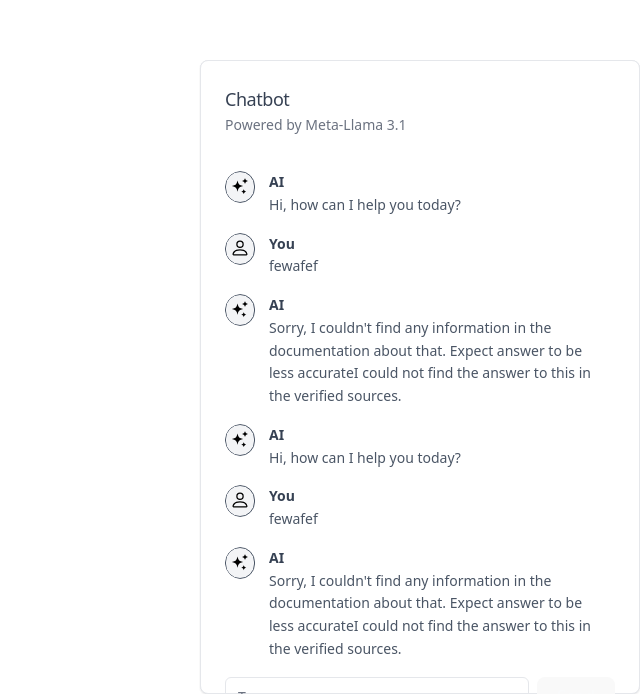
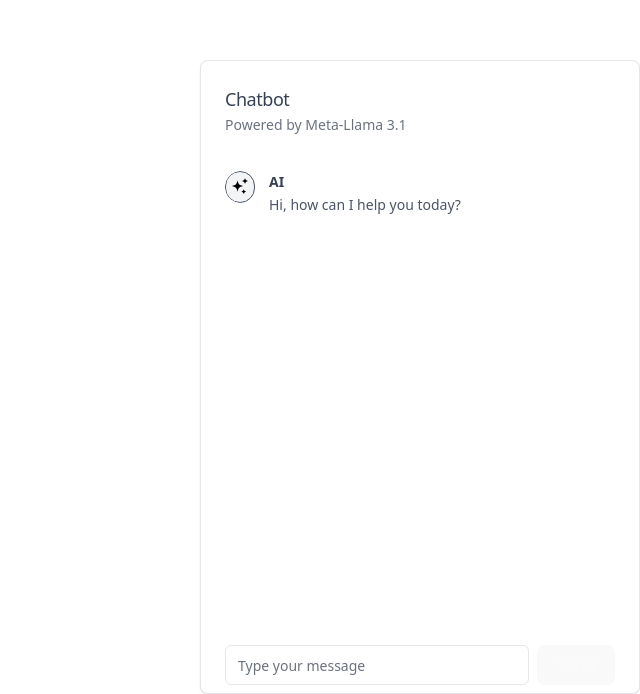
Before and after one commit to lermanDev/shopping_assistant_front, a website built with Vite: page shopping-assistant/chat.html in a window 1280 px wide. Shown: the part 106-800 px from the top of the page, without its empty margins (640-1280 px from the left). Built offline with nearby package versions, Linux system fonts and the light colour scheme.

Commit message:
[MOD] Chat

```diff
--- a/shopping-assistant/chat.html
+++ b/shopping-assistant/chat.html
@@ -5,7 +5,7 @@
   <meta name="viewport" content="width=device-width, initial-scale=1.0" />
   <title>Chat Widget</title>
 </head>
-<body x-data="{ open: false }" class="relative">
+<body class="relative">
 
 <!-- Caja de chat, visible solo si open -->
 <div
@@ -15,7 +15,13 @@
   class="fixed bottom-0 right-0 bg-white p-6 rounded-lg border border-[#e5e7eb] w-[440px] h-[634px] transition-all duration-300"
   x-transition
 >
-  <div style="box-shadow: 0 0 #0000, 0 0 #0000, 0 1px 2px 0 rgb(0 0 0 / 0.05);"
+  <div x-data="{
+    messages: [
+      { sender: 'ai', text: 'Hi, how can I help you today?' }
+    ],
+    newMessage: ''
+  }"
+  style="box-shadow: 0 0 #0000, 0 0 #0000, 0 1px 2px 0 rgb(0 0 0 / 0.05);"
   class="fixed bottom-0 right-0 bg-white p-6 rounded-lg border border-[#e5e7eb] w-[440px] h-[634px]">
 
   <!-- Heading -->
@@ -23,100 +29,58 @@
     <h2 class="text-gray-700 text-lg tracking-tight">Chatbot</h2>
     <p class="text-sm text-[#6b7280] leading-3">Powered by Meta-Llama 3.1</p>
   </div>
+
   <!-- Chat Container -->
-  <div class="pr-4 h-[474px]" style="min-width: 100%; display: table;">
-    <!-- Chat Message AI -->
-    <div class="flex gap-3 my-4 text-gray-600 text-sm flex-1"><span
-        class="relative flex shrink-0 overflow-hidden rounded-full w-8 h-8">
-        <div class="rounded-full bg-gray-100 border p-1"><svg stroke="none" fill="black" stroke-width="1.5"
-            viewBox="0 0 24 24" aria-hidden="true" height="20" width="20" xmlns="http://www.w3.org/2000/svg">
+  <div class="pr-4 h-[474px] overflow-y-auto" x-ref="messagesContainer">
+    <!-- Render Messages -->
+    <template x-for="(message, index) in messages" :key="index">
+      <div class="flex gap-3 my-4 text-gray-600 text-sm flex-1">
+        <span class="relative flex shrink-0 overflow-hidden rounded-full w-8 h-8">
+          <div class="rounded-full bg-gray-100 border p-1">
+            <template x-if="message.sender === 'ai'">
+              <!-- SVG para la IA -->
+              <svg stroke="none" fill="black" stroke-width="1.5" viewBox="0 0 24 24" aria-hidden="true" height="20" width="20" xmlns="http://www.w3.org/2000/svg">
                 <path stroke-linecap="round" stroke-linejoin="round"
                   d="M9.813 15.904L9 18.75l-.813-2.846a4.5 4.5 0 00-3.09-3.09L2.25 12l2.846-.813a4.5 4.5 0 003.09-3.09L9 5.25l.813 2.846a4.5 4.5 0 003.09 3.09L15.75 12l-2.846.813a4.5 4.5 0 00-3.09 3.09zM18.259 8.715L18 9.75l-.259-1.035a3.375 3.375 0 00-2.455-2.456L14.25 6l1.036-.259a3.375 3.375 0 002.455-2.456L18 2.25l.259 1.035a3.375 3.375 0 002.456 2.456L21.75 6l-1.035.259a3.375 3.375 0 00-2.456 2.456zM16.894 20.567L16.5 21.75l-.394-1.183a2.25 2.25 0 00-1.423-1.423L13.5 18.75l1.183-.394a2.25 2.25 0 001.423-1.423l.394-1.183.394 1.183a2.25 2.25 0 001.423 1.423l1.183.394-1.183.394a2.25 2.25 0 00-1.423 1.423z">
                 </path>
-          </svg></div>
+              </svg>
+            </template>
+            <template x-if="message.sender === 'user'">
+              <!-- SVG para el usuario -->
+              <svg stroke="none" fill="black" stroke-width="0" viewBox="0 0 16 16" height="20" width="20" xmlns="http://www.w3.org/2000/svg">
+                <path d="M8 8a3 3 0 1 0 0-6 3 3 0 0 0 0 6Zm2-3a2 2 0 1 1-4 0 2 2 0 0 1 4 0Zm4 8c0 1-1 1-1 1H3s-1 0-1-1 1-4 6-4 6 3 6 4Zm-1-.004c-.001-.246-.154-.986-.832-1.664C11.516 10.68 10.289 10 8 10c-2.29 0-3.516.68-4.168 1.332-.678.678-.83 1.418-.832 1.664h10Z"></path>
+              </svg>
+            </template>
+          </div>
         </span>
-      <p class="leading-relaxed"><span class="block font-bold text-gray-700">AI </span>Hi, how can I help you today?
+        <p class="leading-relaxed">
+          <span class="block font-bold text-gray-700" x-text="message.sender === 'ai' ? 'AI' : 'You'"></span>
+          <span x-text="message.text"></span>
         </p>
       </div>
-
-    <!--  User Chat Message -->
-    <div class="flex gap-3 my-4 text-gray-600 text-sm flex-1"><span
-        class="relative flex shrink-0 overflow-hidden rounded-full w-8 h-8">
-        <div class="rounded-full bg-gray-100 border p-1"><svg stroke="none" fill="black" stroke-width="0"
-            viewBox="0 0 16 16" height="20" width="20" xmlns="http://www.w3.org/2000/svg">
-            <path
-              d="M8 8a3 3 0 1 0 0-6 3 3 0 0 0 0 6Zm2-3a2 2 0 1 1-4 0 2 2 0 0 1 4 0Zm4 8c0 1-1 1-1 1H3s-1 0-1-1 1-4 6-4 6 3 6 4Zm-1-.004c-.001-.246-.154-.986-.832-1.664C11.516 10.68 10.289 10 8 10c-2.29 0-3.516.68-4.168 1.332-.678.678-.83 1.418-.832 1.664h10Z">
-            </path>
-          </svg></div>
-      </span>
-      <p class="leading-relaxed"><span class="block font-bold text-gray-700">You </span>fewafef</p>
-    </div>
-    <!-- Ai Chat Message  -->
-    <div class="flex gap-3 my-4 text-gray-600 text-sm flex-1"><span
-        class="relative flex shrink-0 overflow-hidden rounded-full w-8 h-8">
-        <div class="rounded-full bg-gray-100 border p-1"><svg stroke="none" fill="black" stroke-width="1.5"
-            viewBox="0 0 24 24" aria-hidden="true" height="20" width="20" xmlns="http://www.w3.org/2000/svg">
-            <path stroke-linecap="round" stroke-linejoin="round"
-              d="M9.813 15.904L9 18.75l-.813-2.846a4.5 4.5 0 00-3.09-3.09L2.25 12l2.846-.813a4.5 4.5 0 003.09-3.09L9 5.25l.813 2.846a4.5 4.5 0 003.09 3.09L15.75 12l-2.846.813a4.5 4.5 0 00-3.09 3.09zM18.259 8.715L18 9.75l-.259-1.035a3.375 3.375 0 00-2.455-2.456L14.25 6l1.036-.259a3.375 3.375 0 002.455-2.456L18 2.25l.259 1.035a3.375 3.375 0 002.456 2.456L21.75 6l-1.035.259a3.375 3.375 0 00-2.456 2.456zM16.894 20.567L16.5 21.75l-.394-1.183a2.25 2.25 0 00-1.423-1.423L13.5 18.75l1.183-.394a2.25 2.25 0 001.423-1.423l.394-1.183.394 1.183a2.25 2.25 0 001.423 1.423l1.183.394-1.183.394a2.25 2.25 0 00-1.423 1.423z">
-            </path>
-          </svg></div>
-      </span>
-      <p class="leading-relaxed"><span class="block font-bold text-gray-700">AI </span>Sorry, I couldn't find any
-        information in the documentation about that. Expect answer to be less accurateI could not find the answer to
-        this in the verified sources.</p>
-    </div>
-    <div class="flex gap-3 my-4 text-gray-600 text-sm flex-1"><span
-      class="relative flex shrink-0 overflow-hidden rounded-full w-8 h-8">
-      <div class="rounded-full bg-gray-100 border p-1"><svg stroke="none" fill="black" stroke-width="1.5"
-          viewBox="0 0 24 24" aria-hidden="true" height="20" width="20" xmlns="http://www.w3.org/2000/svg">
-          <path stroke-linecap="round" stroke-linejoin="round"
-            d="M9.813 15.904L9 18.75l-.813-2.846a4.5 4.5 0 00-3.09-3.09L2.25 12l2.846-.813a4.5 4.5 0 003.09-3.09L9 5.25l.813 2.846a4.5 4.5 0 003.09 3.09L15.75 12l-2.846.813a4.5 4.5 0 00-3.09 3.09zM18.259 8.715L18 9.75l-.259-1.035a3.375 3.375 0 00-2.455-2.456L14.25 6l1.036-.259a3.375 3.375 0 002.455-2.456L18 2.25l.259 1.035a3.375 3.375 0 002.456 2.456L21.75 6l-1.035.259a3.375 3.375 0 00-2.456 2.456zM16.894 20.567L16.5 21.75l-.394-1.183a2.25 2.25 0 00-1.423-1.423L13.5 18.75l1.183-.394a2.25 2.25 0 001.423-1.423l.394-1.183.394 1.183a2.25 2.25 0 001.423 1.423l1.183.394-1.183.394a2.25 2.25 0 00-1.423 1.423z">
-          </path>
-        </svg></div>
-    </span>
-    <p class="leading-relaxed"><span class="block font-bold text-gray-700">AI </span>Hi, how can I help you today?
-    </p>
+    </template>
   </div>
 
-  <!--  User Chat Message -->
-  <div class="flex gap-3 my-4 text-gray-600 text-sm flex-1"><span
-      class="relative flex shrink-0 overflow-hidden rounded-full w-8 h-8">
-      <div class="rounded-full bg-gray-100 border p-1"><svg stroke="none" fill="black" stroke-width="0"
-          viewBox="0 0 16 16" height="20" width="20" xmlns="http://www.w3.org/2000/svg">
-          <path
-            d="M8 8a3 3 0 1 0 0-6 3 3 0 0 0 0 6Zm2-3a2 2 0 1 1-4 0 2 2 0 0 1 4 0Zm4 8c0 1-1 1-1 1H3s-1 0-1-1 1-4 6-4 6 3 6 4Zm-1-.004c-.001-.246-.154-.986-.832-1.664C11.516 10.68 10.289 10 8 10c-2.29 0-3.516.68-4.168 1.332-.678.678-.83 1.418-.832 1.664h10Z">
-          </path>
-        </svg></div>
-    </span>
-    <p class="leading-relaxed"><span class="block font-bold text-gray-700">You </span>fewafef</p>
-  </div>
-  <!-- Ai Chat Message  -->
-  <div class="flex gap-3 my-4 text-gray-600 text-sm flex-1"><span
-      class="relative flex shrink-0 overflow-hidden rounded-full w-8 h-8">
-      <div class="rounded-full bg-gray-100 border p-1"><svg stroke="none" fill="black" stroke-width="1.5"
-          viewBox="0 0 24 24" aria-hidden="true" height="20" width="20" xmlns="http://www.w3.org/2000/svg">
-          <path stroke-linecap="round" stroke-linejoin="round"
-            d="M9.813 15.904L9 18.75l-.813-2.846a4.5 4.5 0 00-3.09-3.09L2.25 12l2.846-.813a4.5 4.5 0 003.09-3.09L9 5.25l.813 2.846a4.5 4.5 0 003.09 3.09L15.75 12l-2.846.813a4.5 4.5 0 00-3.09 3.09zM18.259 8.715L18 9.75l-.259-1.035a3.375 3.375 0 00-2.455-2.456L14.25 6l1.036-.259a3.375 3.375 0 002.455-2.456L18 2.25l.259 1.035a3.375 3.375 0 002.456 2.456L21.75 6l-1.035.259a3.375 3.375 0 00-2.456 2.456zM16.894 20.567L16.5 21.75l-.394-1.183a2.25 2.25 0 00-1.423-1.423L13.5 18.75l1.183-.394a2.25 2.25 0 001.423-1.423l.394-1.183.394 1.183a2.25 2.25 0 001.423 1.423l1.183.394-1.183.394a2.25 2.25 0 00-1.423 1.423z">
-          </path>
-        </svg></div>
-    </span>
-    <p class="leading-relaxed"><span class="block font-bold text-gray-700">AI </span>Sorry, I couldn't find any
-      information in the documentation about that. Expect answer to be less accurateI could not find the answer to
-      this in the verified sources.</p>
+  <!-- Input box -->
+  <div class="flex items-center pt-4">
+    <div class="flex items-center justify-center w-full space-x-2">
+      <input
+        x-model="newMessage"
+        class="flex h-10 w-full rounded-md border border-[#e5e7eb] px-3 py-2 text-sm placeholder-[#6b7280] focus:outline-none focus:ring-2 focus:ring-[#9ca3af] disabled:cursor-not-allowed disabled:opacity-50 text-[#030712] focus-visible:ring-offset-2"
+        placeholder="Type your message">
+      <button
+        @click="if (newMessage.trim() !== '') {
+          messages.push({ sender: 'user', text: newMessage.trim() });
+          newMessage = '';
+          $nextTick(() => {
+            $refs.messagesContainer.scrollTop = $refs.messagesContainer.scrollHeight;
+          });
+        }"
+        class="inline-flex items-center justify-center rounded-md text-sm font-medium text-[#f9fafb] disabled:pointer-events-none disabled:opacity-50 bg-black hover:bg-[#111827E6] h-10 px-4 py-2">
+        Send
+      </button>
     </div>
   </div>
-  <!-- Input box  -->
-  <div class="flex items-center pt-0">
-    <form class="flex items-center justify-center w-full space-x-2">
-      <input
-        class="flex h-10 w-full rounded-md border border-[#e5e7eb] px-3 py-2 text-sm placeholder-[#6b7280] focus:outline-none focus:ring-2 focus:ring-[#9ca3af] disabled:cursor-not-allowed disabled:opacity-50 text-[#030712] focus-visible:ring-offset-2"
-        placeholder="Type your message" value="">
-      <button
-        class="inline-flex items-center justify-center rounded-md text-sm font-medium text-[#f9fafb] disabled:pointer-events-none disabled:opacity-50 bg-black hover:bg-[#111827E6] h-10 px-4 py-2">
-        Send</button>
-    </form>
-  </div>
-
   </div>
 </div>
 
--- a/shopping-assistant/src/chat.ts
+++ b/shopping-assistant/src/chat.ts
@@ -1,2 +1,4 @@
-import 'alpinejs'
 import '/src/style.css'
+import Alpine from 'alpinejs'
+
+Alpine.start()
```
Lines whose indentation alone changed are shown as unchanged.
